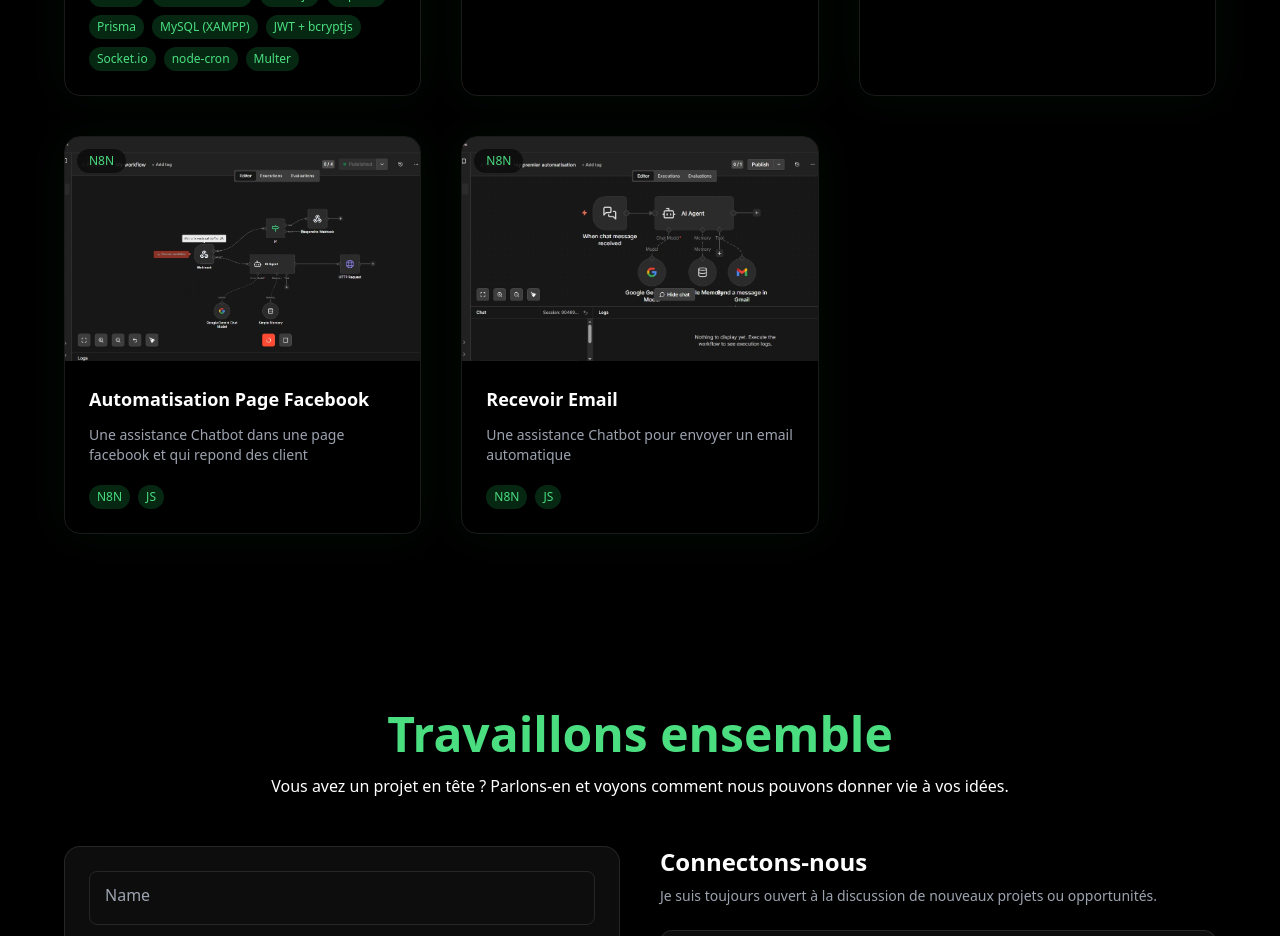
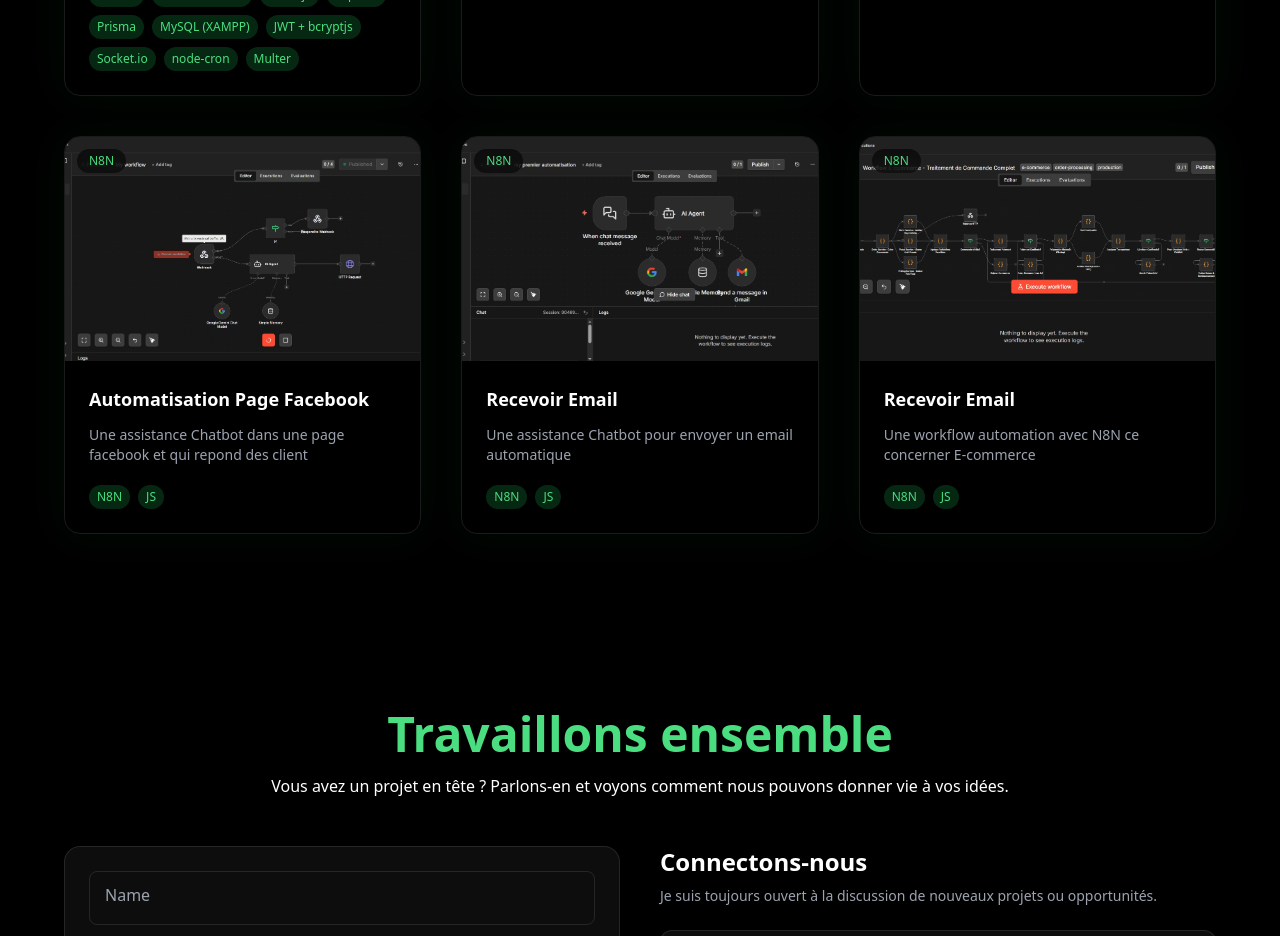
Before and after one commit to Peter08-bit/Portfolio, a React (Vite) app: page / in a window 1280 px wide. Shown: the part 3540-4476 px from the top of the page. Built offline with nearby package versions, Linux system fonts and the light colour scheme.

Commit message:
Fix projet

```diff
--- a/src/components/content/Projects.jsx
+++ b/src/components/content/Projects.jsx
@@ -31,11 +31,18 @@ const projects = [
     desc: "Une assistance Chatbot dans une page facebook et qui repond des client",
     tech: ["N8N", "JS"],
   },
-      {
+  {
     title: "Recevoir Email",
     category: "N8N",
     image: "/N8N2.jpeg",
     desc: "Une assistance Chatbot pour envoyer un email automatique",
+    tech: ["N8N", "JS"],
+  },
+    {
+    title: "Recevoir Email",
+    category: "N8N",
+    image: "/N8N3.jpeg",
+    desc: "Une workflow  automation avec N8N ce concerner E-commerce",
     tech: ["N8N", "JS"],
   },
 ];
```
Also changed, not shown: public/N8N3.jpeg (added).
